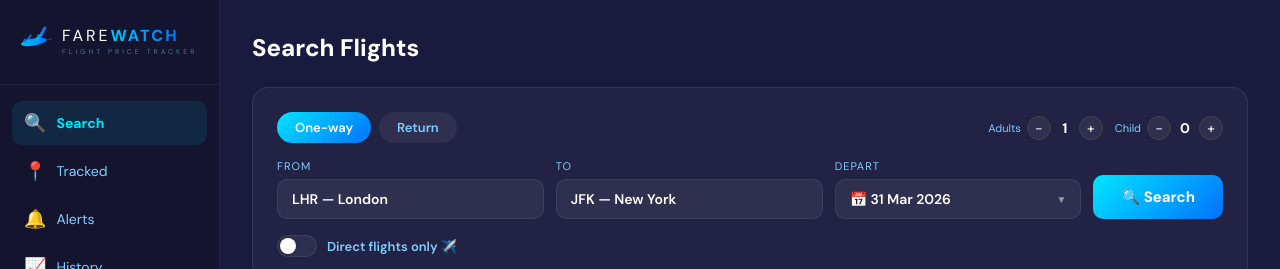
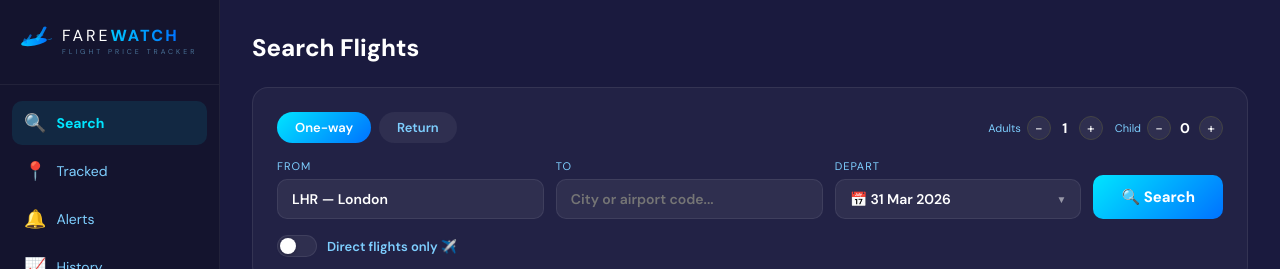
Before and after one commit to cubuletz/farewatch, a React (Vite) app in the folder frontend/: page / in a window 1280 px wide. Shown: the top 269 px of the page. Built offline with nearby package versions, Linux system fonts and the light colour scheme.

Commit message:
Empty default destination

```diff
--- a/frontend/src/App.jsx
+++ b/frontend/src/App.jsx
@@ -799,7 +799,7 @@ export default function App() {
   const [routes, setRoutes] = useState([])
   const [selectedRouteIdx, setSelectedRouteIdx] = useState(null)
   const [from, setFrom] = useState('LHR')
-  const [to, setTo] = useState('JFK')
+  const [to, setTo] = useState('')
   const [depDate, setDepDate] = useState(() => { const d = new Date(); d.setDate(d.getDate() + 30); return d.toISOString().split('T')[0] })
   const [retDate, setRetDate] = useState(() => { const d = new Date(); d.setDate(d.getDate() + 37); return d.toISOString().split('T')[0] })
   const [isReturn, setIsReturn] = useState(false)
```
